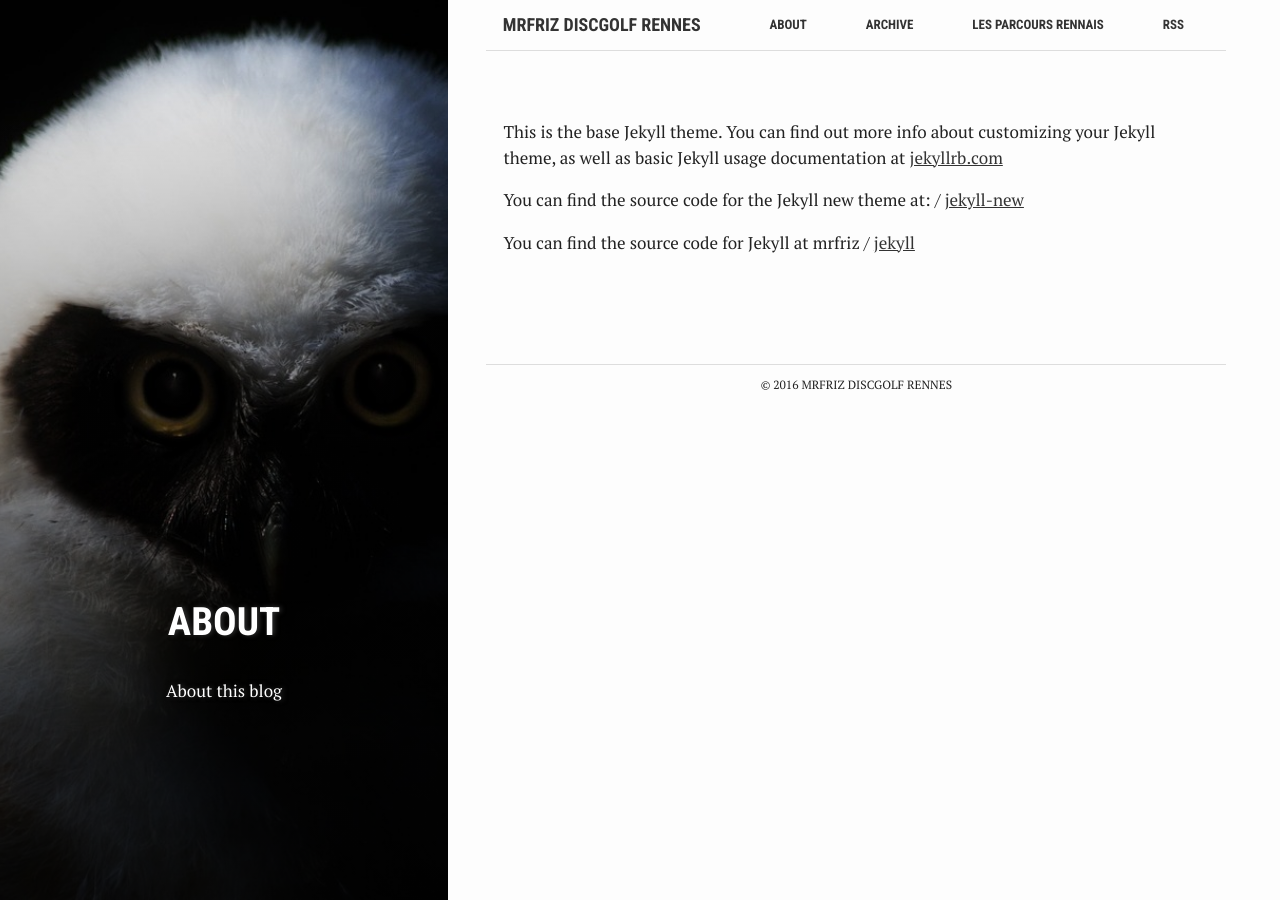
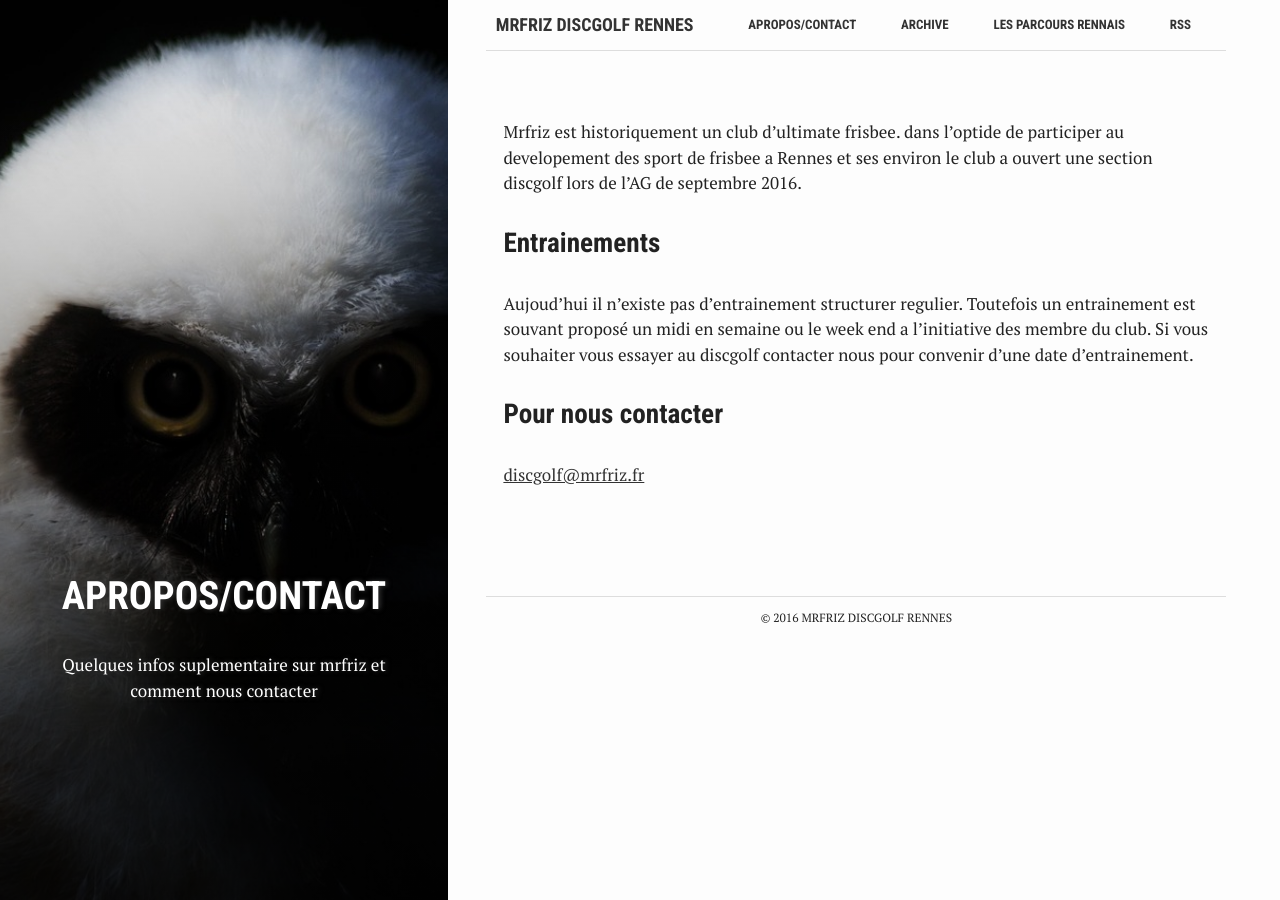
Before and after one commit to MrFriz/discgolf, a Jekyll site: the page built from about.md, in a window 1280 px wide. Built offline with Jekyll 4.4.1, drawn with Linux system fonts in a browser that asks for light colours.

Commit message:
Quelque info de contact et sur mrfriz a l'arache => need relecture

```diff
--- a/about.md
+++ b/about.md
@@ -1,19 +1,18 @@
 ---
 bg: "owl.jpg"
 layout: page
-title: "About"
-crawlertitle: "Why and how this blog was created"
+title: "Apropos/contact"
+crawlertitle: "Contact & info MrFriz"
 permalink: /about/
-summary: "About this blog"
+summary: "Quelques infos suplementaire sur mrfriz et comment nous contacter"
 active: about
 ---
 
-This is the base Jekyll theme. You can find out more info about customizing your Jekyll theme, as well as basic Jekyll usage documentation at [jekyllrb.com](http://jekyllrb.com/)
+Mrfriz est historiquement un club d'ultimate frisbee. dans l'optide de participer au developement des sport de frisbee a Rennes et ses environ le club a ouvert une section discgolf lors de l'AG de septembre 2016.
 
-You can find the source code for the Jekyll new theme at:
-{{site.twitter_username}} /
-[jekyll-new](https://github.com/jglovier/jekyll-new)
+### Entrainements
+Aujoud'hui il n'existe pas d'entrainement structurer regulier.
+Toutefois un entrainement est souvant proposé un midi en semaine ou le week end a l'initiative des membre du club. Si vous souhaiter vous essayer au discgolf contacter nous pour convenir d'une date d'entrainement.
 
-You can find the source code for Jekyll at
-{{site.github_username}} /
-[jekyll](https://github.com/jekyll/jekyll)
+### Pour nous contacter
+[discgolf@mrfriz.fr](mailto:discgolf@mrfriz.fr)
```
